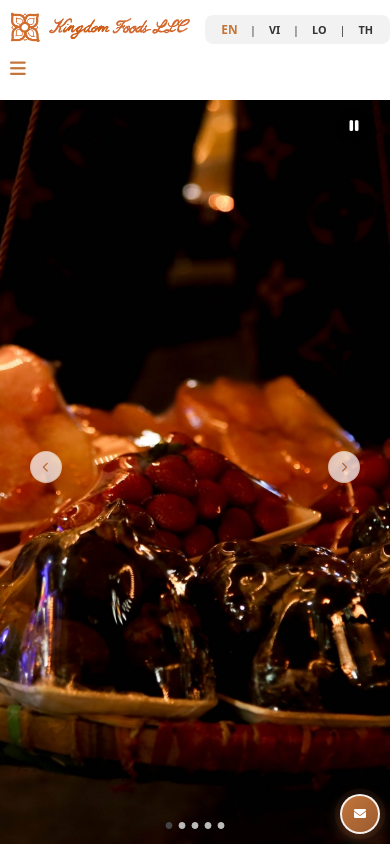
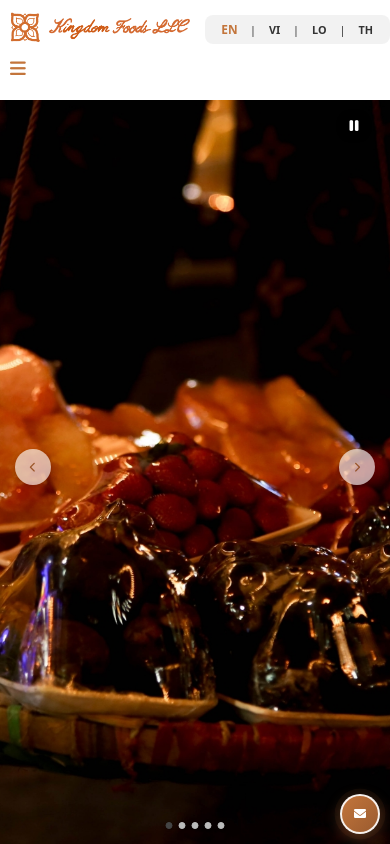
Before and after one commit to Hastapkin/Kingdom-Food, a Flask app: page / in a window 390 px wide. Run offline with Flask 3, Linux system fonts and the light colour scheme; parts of the project's set-up code (start-up, migrations or seed data) failed here and were passed over.

Commit message:
Update style for Phone

```diff
--- a/static/css/styles.css
+++ b/static/css/styles.css
@@ -1561,3 +1561,71 @@ body.contact-page .floating-contact {
         max-height: 100vh !important;
     }
 }
+
+/* ===== iPhone & Mobile Optimization ===== */
+/* Đảm bảo slideshow hiển thị tốt nhất trên iOS */
+
+@media screen and (max-width: 428px) { /* iPhone Pro Max width */
+    .about-image .slideshow-container {
+        height: 100vh !important;
+        max-height: 80vh !important;
+        width: 100% !important;
+        margin: 0 !important;
+        border-radius: 0 !important;
+    }
+
+    .about-image .slideshow-slide img {
+        width: 100% !important;
+        height: 100% !important;
+        object-fit: cover !important;
+        object-position: center center !important;
+    }
+
+    .about-image .slideshow-nav {
+        padding: 0 15px;
+    }
+
+    .about-image .slideshow-nav button {
+        width: 36px;
+        height: 36px;
+        opacity: 0.9;
+        background: rgba(255,255,255,0.7);
+    }
+
+    .about-image .slideshow-dots {
+        bottom: 15px;
+    }
+
+    /* Điều chỉnh cho Safari iOS */
+    @supports (-webkit-touch-callout: none) {
+        .about-image .slideshow-container {
+            height: -webkit-fill-available !important;
+        }
+    }
+}
+
+/* Điều chỉnh cho tất cả thiết bị di động */
+@media screen and (max-width: 767px) {
+    /* Cải thiện các nút điều hướng */
+    .about-image .slideshow-nav button {
+        background: rgba(255,255,255,0.7);
+        color: var(--primary-dark);
+        border: none;
+        box-shadow: 0 2px 5px rgba(0,0,0,0.2);
+    }
+
+    /* Mở rộng vùng chạm cho các nút */
+    .about-image .slideshow-nav {
+        top: 0;
+        bottom: 0;
+        height: 100%;
+        transform: none;
+        align-items: center;
+    }
+
+    /* Hiệu ứng khi nhấn */
+    .about-image .slideshow-nav button:active {
+        transform: scale(0.95);
+        background: rgba(255,255,255,0.9);
+    }
+}
```
